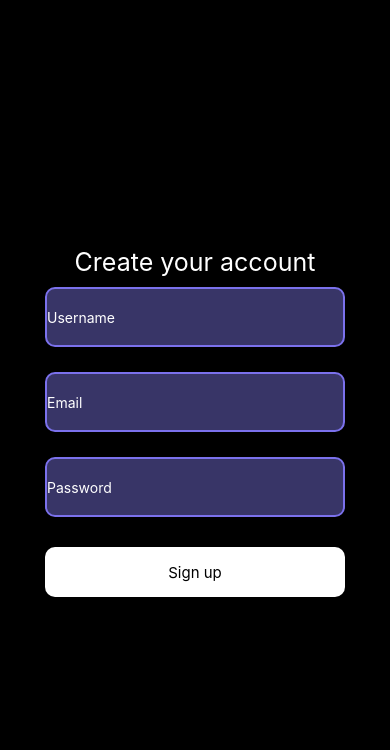
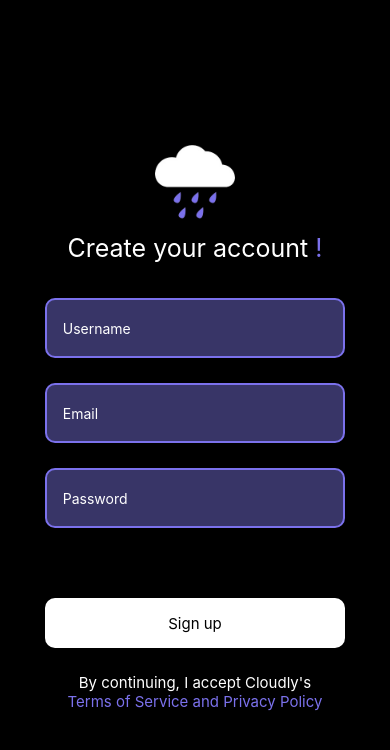
Before and after one commit to christianmonfiston/WeatherApp, a React Native app: screen / in a window 390 px wide. Shown: the top 750 px of the page. Built offline with nearby package versions, Linux system fonts and the light colour scheme.

Commit message:
Kinda finish sign up page

```diff
--- a/screens/LandingPage.js
+++ b/screens/LandingPage.js
@@ -12,10 +12,10 @@ export default function LandingPage() {
         <View style={styles.card}>
           <Image
             style={styles.image}
-            source={require("../images/sunicon.png")}
+            source={require("../images/WeatherIcon-3.png")}
           />
           <Text style={styles.degreeDisplay}>18&#8451;</Text>
-          <Text style={{ color: "#FFB800" }}>New York, NY</Text>
+          <Text style={{ color: "#7B71EC" }}>New York, NY</Text>
         </View>
         <View style={styles.textDisplay}>
           <View style={styles.firstTextMessage}>
@@ -30,8 +30,9 @@ export default function LandingPage() {
             <Text style={styles.buttonText}>Get Started</Text>
           </Pressable>
         </TouchableOpacity>
-        <View>
-          <Text style={styles.displayLowerText}> Already have an account?</Text>
+        <View style={styles.footer}>
+          <Text style={styles.displayLowerText}>Already have an account? </Text>
+          <Text style={styles.displayLowerTextTwo}>Login</Text>
         </View>
       </View>
     </SafeAreaView>
@@ -53,6 +54,11 @@ const styles = StyleSheet.create({
     alignContent: "center",
     alignItems: "center",
     alignSelf: "center",
+  },
+
+  footer: {
+    flexDirection: "row",
+    justifyContent: "space-evenly",
   },
 
   card: {
@@ -81,7 +87,7 @@ const styles = StyleSheet.create({
     fontSize: 30,
     fontWeight: "bold",
     padding: 20,
-    color: "#FFB800",
+    color: "",
   },
 
   displayTwo: {
@@ -91,7 +97,7 @@ const styles = StyleSheet.create({
   },
 
   image: {
-    width: 100,
+    width: 400,
     height: 100,
   },
 
@@ -117,9 +123,9 @@ const styles = StyleSheet.create({
     alignSelf: "center",
   },
 
-  displayText: { color: "white", fontSize: 20 },
-  displayLowerText: { color: "#FFB800", fontSize: 15, marginTop: 10 },
-
+  displayText: { color: "white", fontSize: 16 },
+  displayLowerText: { color: "white", fontSize: 15, marginTop: 10 },
+  displayLowerTextTwo: { color: "#7B71EC", fontSize: 15, marginTop: 10 },
   firstTextMessage: {
     paddingVertical: 10,
   },
--- a/screens/Signup.js
+++ b/screens/Signup.js
@@ -4,24 +4,35 @@ import React from "react";
 import { SafeAreaView } from "react-native";
 import { ScrollView } from "react-native";
 import { Pressable } from "react-native";
+import { Image } from "react-native";
 import { TouchableOpacity } from "react-native";
 const Signup = () => {
   return (
     <SafeAreaView style={styles.container}>
       <View style={styles.container}>
         <View style={styles.title}>
-          <Text style={styles.title}>Create your account</Text>
+          <Image
+            style={styles.image}
+            source={require("../images/WeatherIcon-1.png")}
+          />
+          <View style={styles.subtitle}>
+            <Text style={styles.title}>Create your account </Text>
+            <Text style={styles.titleTwo}>!</Text>
+          </View>
         </View>
         <View style={styles.userDetailsContainer}>
           <View style={styles.userNameBox}>
-            <TextInput placeholder="Username" placeholderTextColor={"white"} />
+            <TextInput
+              placeholder="    Username"
+              placeholderTextColor={"white"}
+            />
           </View>
           <View style={styles.emailBox}>
-            <TextInput placeholder="Email" placeholderTextColor={"white"} />
+            <TextInput placeholder="    Email" placeholderTextColor={"white"} />
           </View>
           <View style={styles.passwordBox}>
             <TextInput
-              placeholder="Password"
+              placeholder="    Password"
               placeholderTextColor={"white"}
               selectionColor={"white"}
             />
@@ -31,6 +42,32 @@ const Signup = () => {
           <Pressable style={styles.button}>
             <Text style={{ color: "black", fontSize: 15 }}> Sign up </Text>
           </Pressable>
+        </View>
+        <View>
+          <Text
+            style={{
+              color: "white",
+              fontSize: 15,
+              justifyContent: "center",
+              alignContent: "center",
+              alignItems: "center",
+              alignSelf: "center",
+            }}
+          >
+            By continuing, I accept Cloudly's
+          </Text>
+          <Text
+            style={{
+              color: "#7B71EC",
+              fontSize: 15,
+              justifyContent: "center",
+              alignContent: "center",
+              alignItems: "center",
+              alignSelf: "center",
+            }}
+          >
+            Terms of Service and Privacy Policy
+          </Text>
         </View>
       </View>
     </SafeAreaView>
@@ -55,6 +92,15 @@ const styles = StyleSheet.create({
     color: "white",
     fontSize: 25,
   },
+
+  titleTwo: {
+    color: "#7B71EC",
+    fontSize: 25,
+  },
+
+  subtitle: {
+    flexDirection: "row",
+  },
   userNameBox: {
     borderWidth: 2,
     borderColor: "#7B71EC",
@@ -64,6 +110,7 @@ const styles = StyleSheet.create({
     justifyContent: "center",
     marginBottom: 25,
     backgroundColor: "#383567",
+    marginTop: 25,
   },
   emailBox: {
     borderWidth: 2,
@@ -93,5 +140,16 @@ const styles = StyleSheet.create({
     borderRadius: 10,
     alignItems: "center",
     justifyContent: "center",
+    marginBottom: 25,
+    marginTop: 40,
+  },
+
+  image: {
+    width: 200,
+    height: 100,
+    alignItems: "center",
+    justifyContent: "center",
+    alignContent: "center",
+    alignSelf: "center",
   },
 });
```
